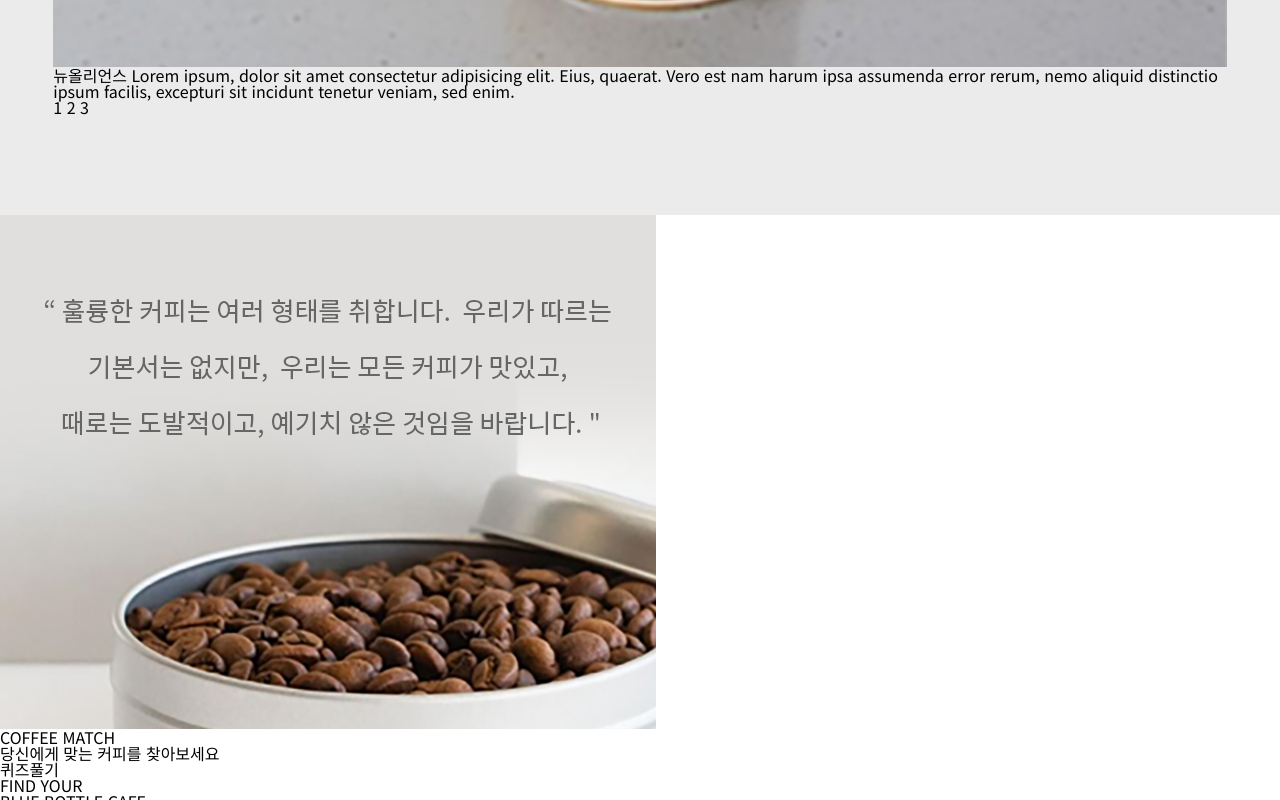
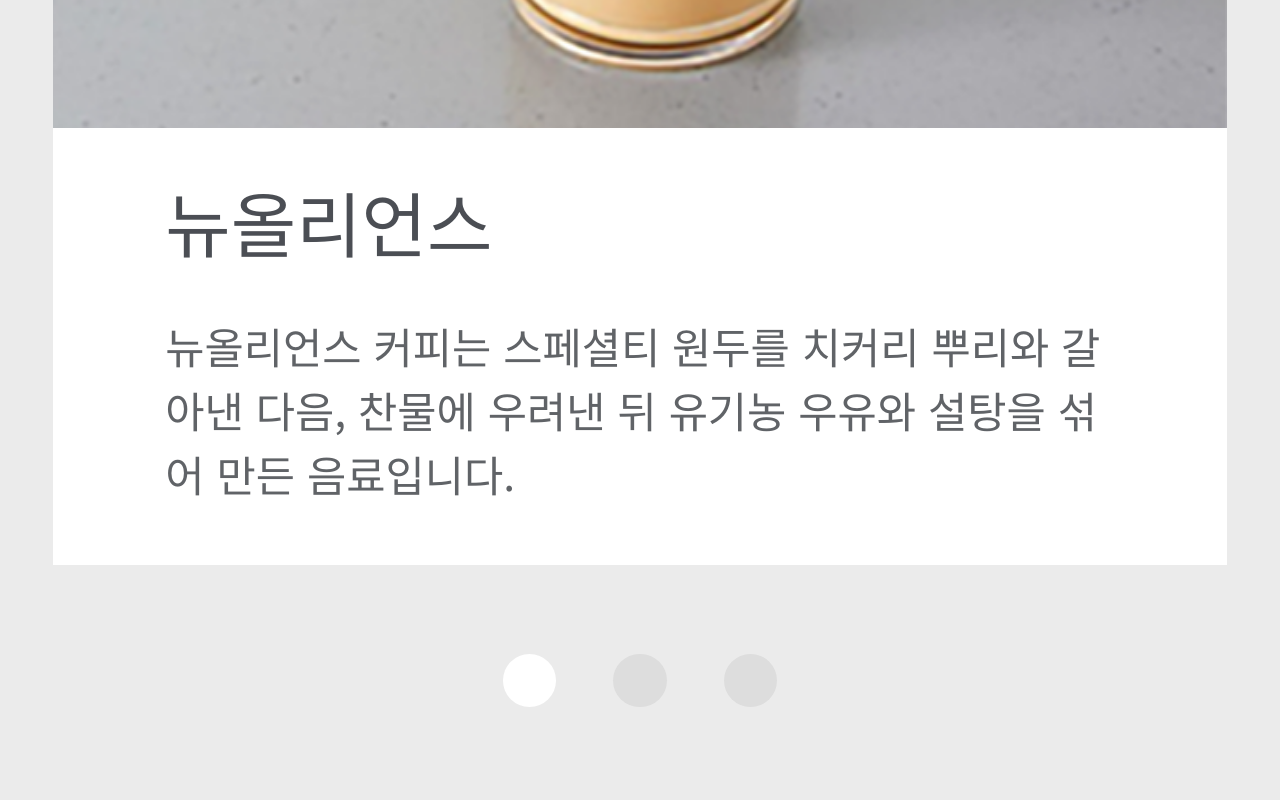
Before and after one commit to tpdid2645/bluebottle, a plain HTML site: page index.html in a window 1280 px wide. Shown: the part 7540-8340 px from the top of the page. Drawn offline with Linux system fonts and the light colour scheme.

Commit message:
add best-menu-area, match-area css

```diff
--- a/css/index.css
+++ b/css/index.css
@@ -207,3 +207,85 @@ header .menu-btn{
   margin-top: 3.888vw;
   margin-left: 6.666vw;
 }
+.best-menu-area .best-menu-box{
+  background-color: #fff;
+  margin-top: 4.722vw;
+}
+.best-menu-area .best-menu-box .best-list img{
+  width: 100%;
+}
+.best-menu-area .best-list .best-menu-txt{
+  display: block;
+  padding: 4.583vw 8.75vw;
+  background-color: #ffffff;
+}
+.best-menu-txt .best-menu-des1,
+.best-menu-txt .best-menu-des2{
+  display: block;
+}
+.best-menu-txt .best-menu-des1{
+  color: #4b4e54;
+  font-size: 5.555vw;
+  font-weight: 500;
+}
+.best-menu-txt .best-menu-des2{
+  color: #606367;
+  font-size: 3.333vw;
+  margin-top: 4.444vw;
+  line-height: 1.5;
+  word-wrap: keep-all;
+}
+.best-list-pager{
+  display: flex;
+  align-items: center;
+  justify-content: center;
+  gap: 4.444vw;
+  margin-top: 6.944vw;
+}
+.best-list-pager span{
+  width: 4.167vw;
+  height: 4.167vw;
+  border-radius: 50%;
+  background-color: #ddd;
+  font-size: 0;
+  cursor: pointer;
+}
+.best-list-pager span.active{
+  background-color: #fff;
+}
+.match-area{
+  background-color: #242424;
+  padding: 9.777vw 4.444vw;
+}
+.match-area .match-box{
+  background-color: #fff;
+}
+.match-area .match-box img{
+  width: 100%;
+}
+.match-box .match-txt-box{
+  padding-top: 15.277vw;
+  padding-bottom: 9.027vw;
+  text-align: center;
+}
+.match-box .match-txt-box .match-title{
+  font-weight: 300;
+  color: #575756;
+  font-size: 10.277vw;
+}
+.match-box .match-txt-box .match-txt{
+  color: #575756;
+  font-size: 3.66vw;
+  margin-top: 8.333vw;
+  margin-bottom: 11.666vw;
+}
+.match-box .match-txt-box .match-quiz-btn{
+  display: block;
+  margin: auto;
+  width: 46.944vw;
+  height: 15.694vw;
+  background-color: #1da4d9;
+  color: #fff;
+  line-height: 15.694vw;
+  font-size: 4.444vw;
+}
--- a/index.html
+++ b/index.html
@@ -5,7 +5,7 @@
     <meta name="viewport" content="width=device-width, initial-scale=1.0" />
     <title>Blue Bottle</title>
     <!-- favicon -->
-    <link rel="icon" href="./img/icon/toplogo.png">
+    <link rel="icon" href="./img/icon/toplogo.png" />
     <!-- css link -->
     <link rel="stylesheet" href="./css/reset.css" />
     <link rel="stylesheet" href="./css/index.css" />
@@ -108,12 +108,11 @@
                     ><img src="./img/bestmenu1.png" alt="베스트메뉴"
                   /></span>
                   <span class="best-menu-txt">
-                    <span>뉴올리언스</span>
-                    <span>
-                      Lorem ipsum, dolor sit amet consectetur adipisicing elit.
-                      Eius, quaerat. Vero est nam harum ipsa assumenda error
-                      rerum, nemo aliquid distinctio ipsum facilis, excepturi
-                      sit incidunt tenetur veniam, sed enim.
+                    <span class="best-menu-des1">뉴올리언스</span>
+                    <span class="best-menu-des2">
+                      뉴올리언스 커피는 스페셜티 원두를 치커리 뿌리와 갈아낸
+                      다음, 찬물에 우려낸 뒤 유기농 우유와 설탕을 섞어 만든
+                      음료입니다.
                     </span>
                   </span>
                 </a>
@@ -151,20 +150,22 @@
                 </a>
               </li> -->
             </ul>
+          </div>
           <div class="best-list-pager">
-              <span>1</span>
+            <span class="active">1</span>
             <span>2</span>
             <span>3</span>
-            </div>
           </div>
         </div>
         <!-- end : best-menu-area -->
         <div class="match-area">
           <div class="match-box">
             <img src="./img/matchlistimg1.png" alt="매치이미지" />
+            <div class="match-txt-box">
               <h3 class="match-title">COFFEE MATCH</h3>
               <p class="match-txt">당신에게 맞는 커피를 찾아보세요</p>
               <a href="#" class="match-quiz-btn">퀴즈풀기</a>
+            </div><!-- end :match-txt-box -->
           </div>
         </div>
         <!-- end : match-area -->
```
Lines whose indentation alone changed are shown as unchanged.
